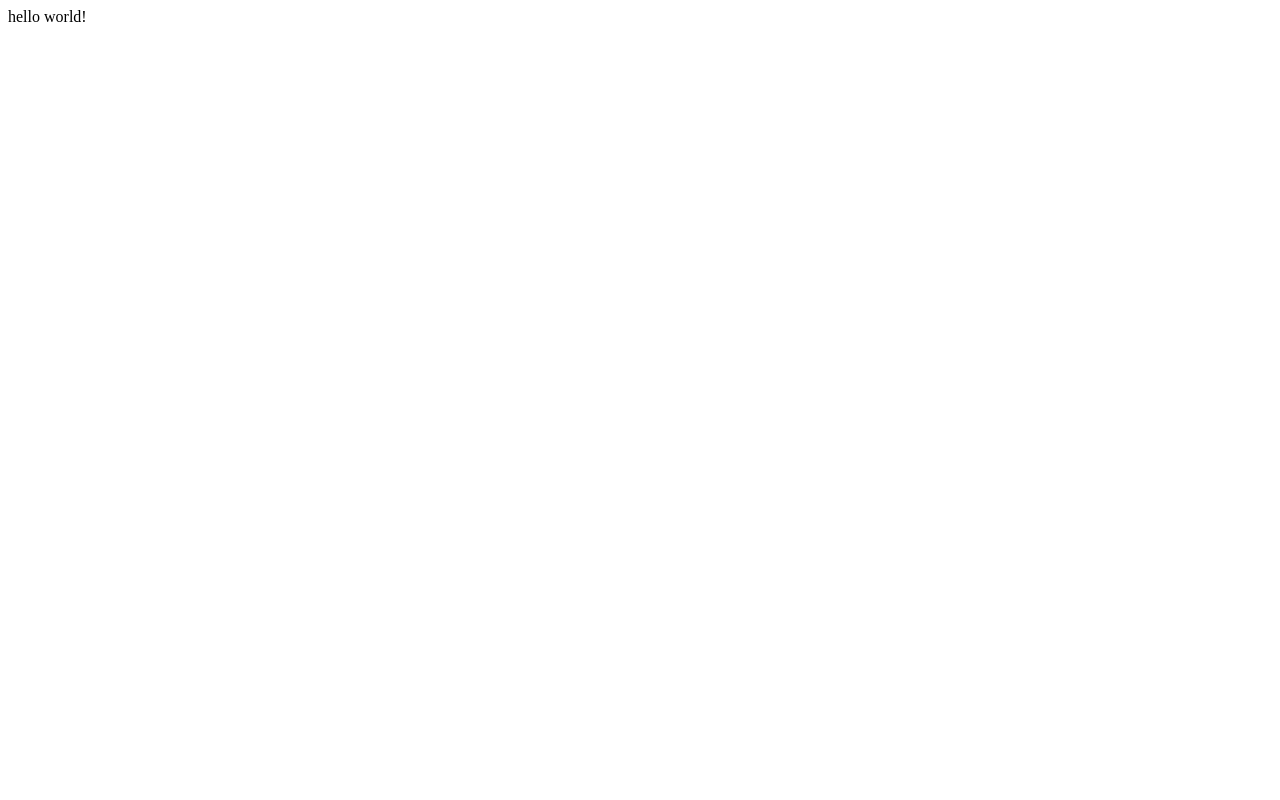
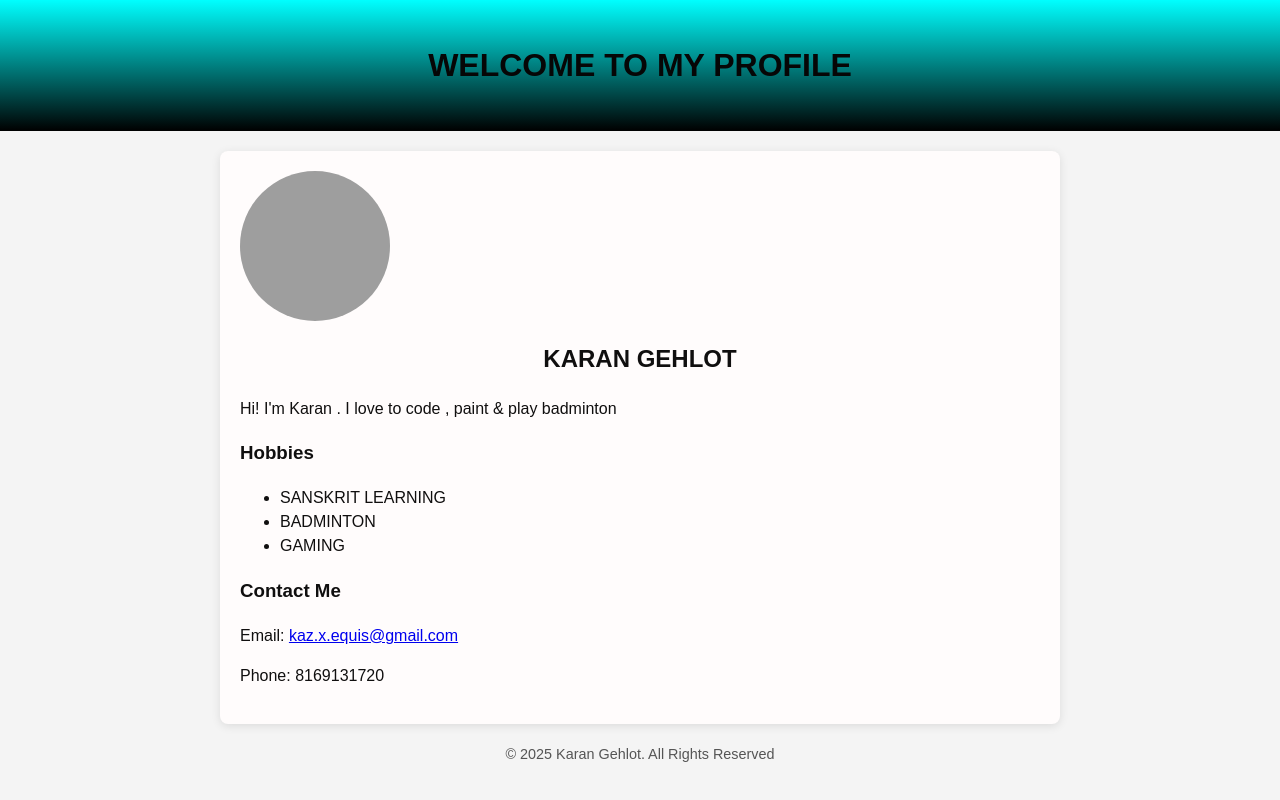
Before and after one commit to KAZX01/KAZX01, a plain HTML site: page index.html in a window 1280 px wide. Drawn offline with Linux system fonts and the light colour scheme; grey boxes are pictures that could not be loaded.

Commit message:
added a resume

```diff
--- a/index.html
+++ b/index.html
@@ -1 +1,36 @@
-<p>hello world!</p>
+<!DOCTYPE html>
+<html lang="en">
+<head>
+    <meta charset="UTF-8">
+    <meta name="viewport" content="width=device-width, initial-scale=1.0">
+    <title>PERSOANL PROFILE PAGE</title>
+    <link rel="stylesheet" href="style.css">
+</head>
+<body>
+  <header>
+    <h1>WELCOME TO MY PROFILE</h1>
+  </header>
+
+  <div class="container">
+    <img src="https://vectorified.com/images/cool-profile-icon-17.png" alt="profile picture" width="150px" height="150px">
+    <h2>KARAN GEHLOT</h2>
+
+    <p>Hi! I'm Karan . I love to code , paint & play badminton</p>
+
+    <h3>Hobbies</h3>
+    <ul>
+        <li>SANSKRIT LEARNING</li>
+        <li>BADMINTON</li>
+        <li>GAMING</li>
+    </ul>
+
+    <h3>Contact Me</h3>
+    <p>Email: <a href="mailto:kaz.x.equis@gmail.com">kaz.x.equis@gmail.com</a></p>
+    <p>Phone: 8169131720</p>
+  </div>
+
+  <footer>
+    <p>© 2025 Karan Gehlot. All Rights Reserved</p>
+  </footer>
+</body>
+</html>
--- /dev/null
+++ b/style.css
@@ -0,0 +1,50 @@
+body{
+    font-family: arial , sans-serif;
+    line-height: 1.5;
+    margin: 0;
+    padding: 0;
+    background-color: #f4f4f4;
+    color: #333;
+}
+
+header{
+    background: linear-gradient(aqua,black);
+    color:rgb(6, 6, 6);
+    padding: 20px 10px;
+    text-align: center;
+}
+
+.container{
+    max-width: 800px;
+    margin: 20px auto;
+    background: #fffcfc;
+    color: #100f0f;
+    padding: 20px;
+    border-radius: 8px;
+    box-shadow: 0 2px 10px rgba(0,0,0,0.1);
+}
+
+img{
+    display: block;
+    max-width: 0 auto 10px;
+    border-radius: 50%;
+}
+
+h1,h2{
+    text-align: center;
+}
+
+ui li{
+    background: #f4f4f4;
+    margin: 5px 0;
+    padding: 10px;
+    border-radius: 1px solid #ddd;
+    border-radius: 5px;
+}
+
+footer{
+    text-align: center;
+    margin: 20px;
+    font-size: 0.9em;
+    color: #555;
+}
```
